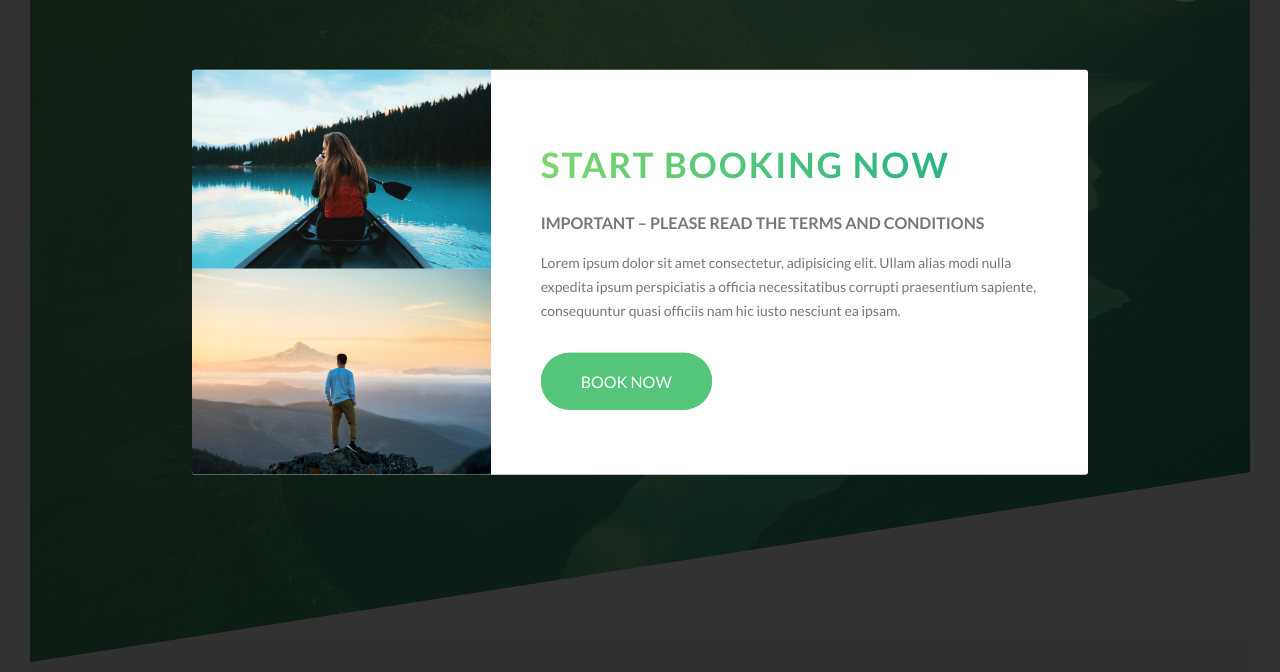
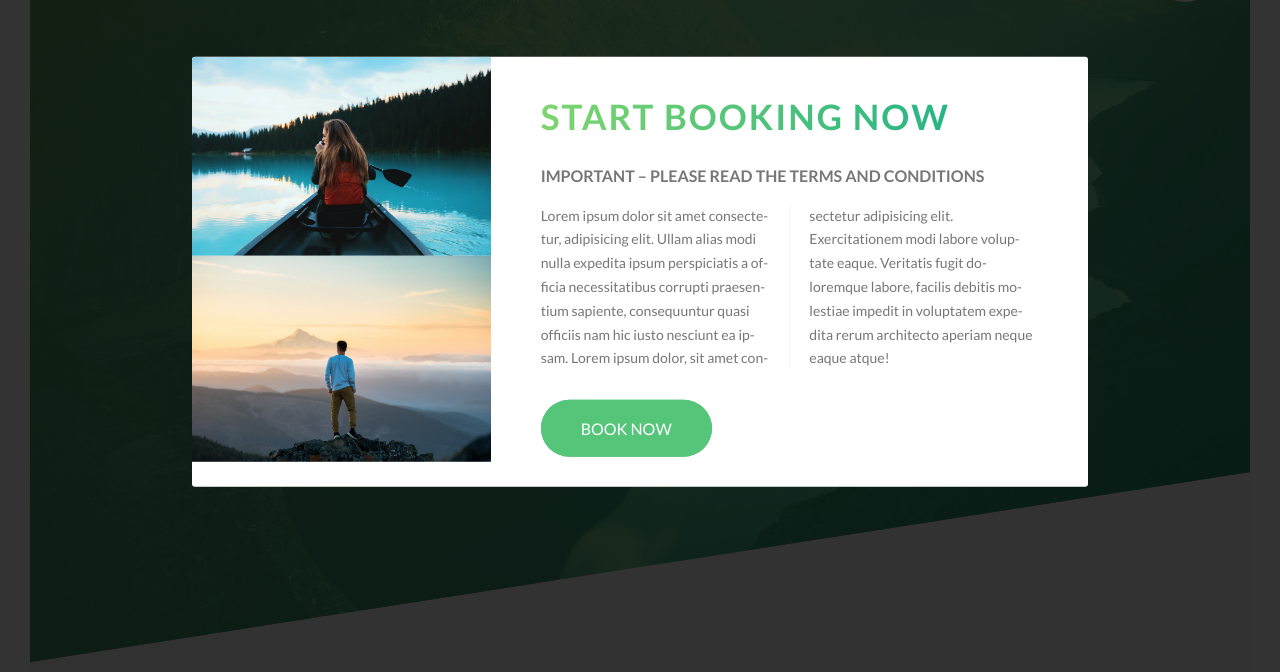
Before and after one commit to jessicasalbert/natours, a website: page index.html in a window 1280 px wide. Shown: the part 128-800 px from the top of the page. Drawn offline with Linux system fonts and the light colour scheme.

Commit message:
multiple columns on popup content

```diff
--- a/index.html
+++ b/index.html
@@ -345,7 +345,7 @@
                 <div class="popup__right">
                     <h2 class="heading-secondary u-margin-bottom-small">Start booking now</h2>
                     <h3 class="heading-tertiary u-margin-bottom-small">Important &ndash; Please read the terms and conditions</h3>
-                    <p class="popup__text">Lorem ipsum dolor sit amet consectetur, adipisicing elit. Ullam alias modi nulla expedita ipsum perspiciatis a officia necessitatibus corrupti praesentium sapiente, consequuntur quasi officiis nam hic iusto nesciunt ea ipsam.</p>
+                    <p class="popup__text">Lorem ipsum dolor sit amet consectetur, adipisicing elit. Ullam alias modi nulla expedita ipsum perspiciatis a officia necessitatibus corrupti praesentium sapiente, consequuntur quasi officiis nam hic iusto nesciunt ea ipsam. Lorem ipsum dolor, sit amet consectetur adipisicing elit. Exercitationem modi labore voluptate eaque. Veritatis fugit doloremque labore, facilis debitis molestiae impedit in voluptatem expedita rerum architecto aperiam neque eaque atque!</p>
                     <a href="#" class="btn btn--green">Book now</a>
                 </div>
             </div>
--- a/sass/components/_popup.scss
+++ b/sass/components/_popup.scss
@@ -43,5 +43,20 @@
     &__text {
         font-size: 1.4rem;
         margin-bottom: 4rem;
+
+        // Separate content into multiple columns
+        -moz-column-count: 2;
+        -moz-column-gap: 4rem;
+        -moz-column-rule: 1px solid $color-grey-light-1;
+
+        column-count: 2;
+        column-gap: 4rem;
+        column-rule: 1px solid $color-grey-light-1;
+
+        // Adds hyphen breaks to columns
+        -moz-hyphens: auto;
+        -ms-hyphens: auto;
+        -webkit-hyphens: auto;
+        hyphens: auto;
     }
 }
```
Also changed, not shown: css/style.css.
